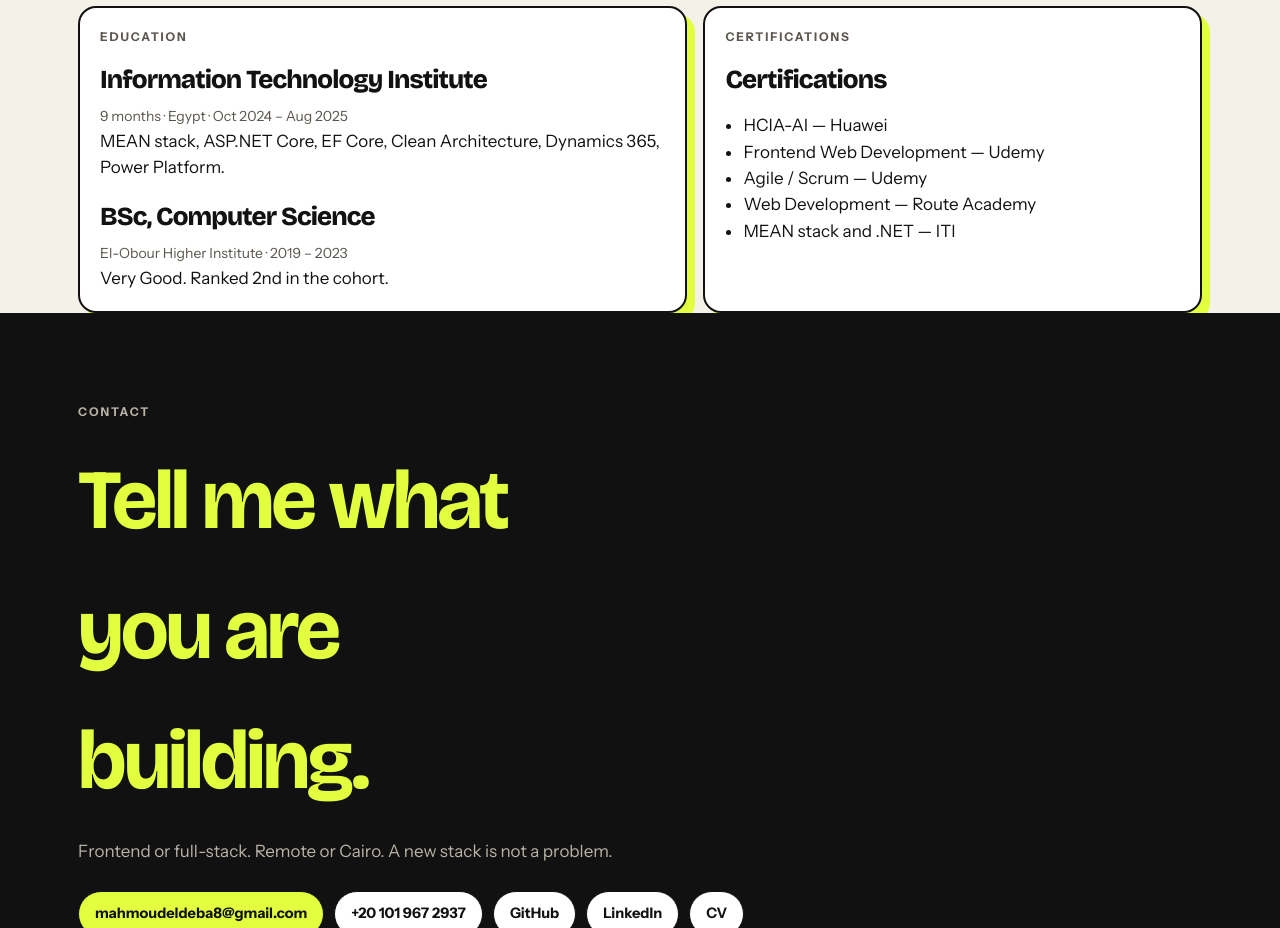
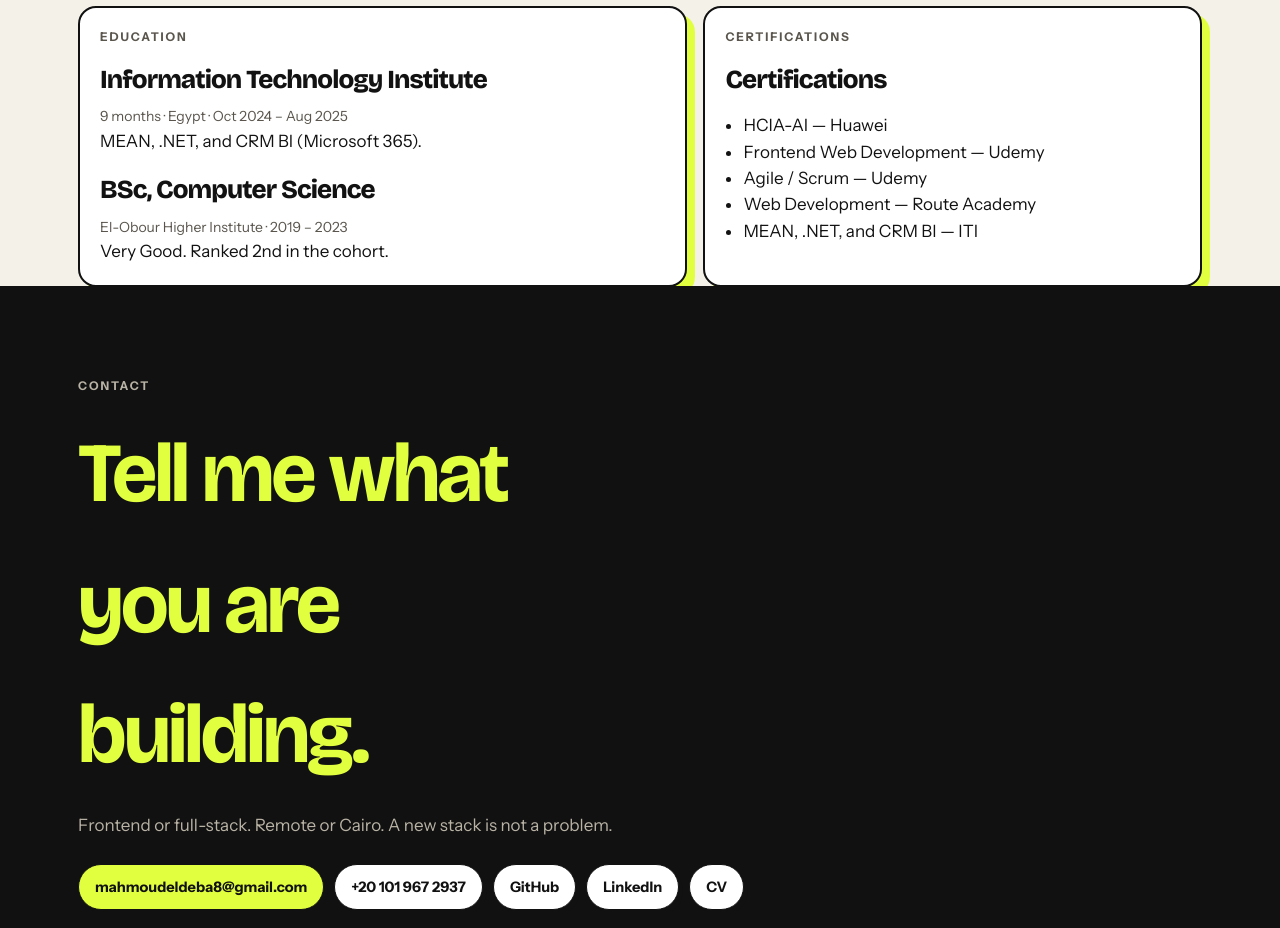
Before and after one commit to MahmoudELdeba34/MyProtofolio, a plain HTML site: page index.html in a window 1280 px wide. Shown: the part 9600-10528 px from the top of the page. Drawn offline with nearby package versions, Linux system fonts and the light colour scheme.

Commit message:
State the ITI tracks as MEAN, .NET, and CRM BI.
Microsoft 365 CRM BI replaces the earlier Dynamics and Power Platform wording.

```diff
--- a/index.html
+++ b/index.html
@@ -553,7 +553,7 @@ html[dir="rtl"] a[href^="mailto"] {
     <details class="skill"><summary><h3>AI in products</h3></summary><p>LLM APIs (Grok, Groq, Gemini), RAG with embeddings and vector search, assistants, secure API-key handling, prompt design, streaming chat UI.</p></details>
     <details class="skill"><summary><h3>API integration</h3></summary><p>REST, SignalR and Socket.io, JWT interceptors and route guards, Swagger and Postman. Working knowledge of ASP.NET Core Web API, Node.js, and SQL Server.</p></details>
     <details class="skill"><summary><h3>Architecture</h3></summary><p>Component-based architecture, SOLID, Clean Architecture, reusable UI systems, lazy loading, performance work that shows up in the numbers.</p></details>
-    <details class="skill"><summary><h3>Enterprise</h3></summary><p>Multi-tenant SaaS, role-based access control, operational dashboards. Dynamics 365 and Power Platform through ITI.</p></details>
+    <details class="skill"><summary><h3>Enterprise</h3></summary><p>Multi-tenant SaaS, role-based access control, operational dashboards. CRM BI on Microsoft 365 through ITI.</p></details>
     <details class="skill"><summary><h3>Commerce</h3></summary><p>Shopify, plus a custom storefront in Alpine with server-side validation.</p></details>
     <details class="skill"><summary><h3>Tools</h3></summary><p>Git and GitHub, GitHub Actions, Azure DevOps basics, Vercel and Netlify.</p></details>
     <details class="skill"><summary><h3>Languages</h3></summary><p>Arabic, native. English, fluent.</p></details>
@@ -601,7 +601,7 @@ html[dir="rtl"] a[href^="mailto"] {
         <p class="kicker"><span class="kick">Education</span></p>
         <h3>Information Technology Institute</h3>
         <p class="when">9 months · Egypt · Oct 2024 – Aug 2025</p>
-        <p>MEAN stack, ASP.NET Core, EF Core, Clean Architecture, Dynamics 365, Power Platform.</p>
+        <p>MEAN, .NET, and CRM BI (Microsoft 365).</p>
         <h3 style="margin-top:16px">BSc, Computer Science</h3>
         <p class="when">El-Obour Higher Institute · 2019 – 2023</p>
         <p>Very Good. Ranked 2nd in the cohort.</p>
@@ -614,7 +614,7 @@ html[dir="rtl"] a[href^="mailto"] {
           <li>Frontend Web Development — Udemy</li>
           <li>Agile / Scrum — Udemy</li>
           <li>Web Development — Route Academy</li>
-          <li>MEAN stack and .NET — ITI</li>
+          <li>MEAN, .NET, and CRM BI — ITI</li>
         </ul>
       </article>
     </div>
@@ -685,13 +685,13 @@ html[dir="rtl"] a[href^="mailto"] {
       frontend: { h: "What I own on the frontend", l: "Deep in the interface. Not locked to it. Pick the lens. The work rearranges.", live: "Showing the frontend view.", items: [["Interface architecture", "Standalone components, Signals, and RxJS in systems another developer can extend without a tour."], ["Speed you can measure", "Lazy loading and tighter change detection. Page load down 25%, and the same feel at 1,000+ concurrent users."], ["Intelligence in the product", "Streamed assistants in ProTrack, LifeCare, and Codevera. Keys, prompts, and context treated as product decisions."]] },
       backend: { h: "The layer under the screen", l: "I help shape the contract, then I wire the live updates and the auth.", live: "Showing the backend view.", items: [["API contracts", "REST shapes designed with the backend team so the screen fetches something stable."], ["Real-time", "SignalR on ProTrack and MAF. Socket.io for Codevera chat, voice notes, and live duels."], ["Security", "JWT interceptors, refresh rotation, route guards, and RBAC."]] },
       fullstack: { h: "From the click to the record", l: "One owner for the screen, the API, the data, and the assistant.", live: "Showing the full-stack view.", items: [["End to end", "ProTrack and LifeCare from architecture through deployment, including a clinic OS with 14 modules."], ["AI in the product", "Grok, Groq, and Gemini, plus RAG where the answer has to come from the product's own data."], ["How teams ship", "Reviews, sprint planning, SOLID, and Clean Architecture."]] },
-      crm: { h: "Software a business finishes its day in", l: "Roles, tenants, dashboards, and the console around the operation.", live: "Showing the enterprise view.", items: [["Multi-tenant products", "HR, payroll, and projects where the UI changes with the tenant and the role."], ["Operations consoles", "MAF: users, products, orders, payouts, rewards, ads, and live notifications."], ["CRM groundwork", "Dynamics 365 and Power Platform at ITI, and a CRM module inside LifeCare."]] }
+      crm: { h: "Software a business finishes its day in", l: "Roles, tenants, dashboards, and the console around the operation.", live: "Showing the enterprise view.", items: [["Multi-tenant products", "HR, payroll, and projects where the UI changes with the tenant and the role."], ["Operations consoles", "MAF: users, products, orders, payouts, rewards, ads, and live notifications."], ["CRM groundwork", "CRM BI on Microsoft 365 at ITI, and a CRM module inside LifeCare."]] }
     },
     ar: {
       frontend: { h: "ما أملكه في الواجهة", l: "عمق في الواجهة، من غير تقييد بها. اختر العدسة، فيعيد العمل ترتيب نفسه.", live: "عرض الواجهة.", items: [["معمارية الواجهة", "مكونات مستقلة، و Signals، و RxJS، في أنظمة يستطيع مطور آخر توسيعها دون جولة تعريف."], ["سرعة تُقاس", "تحميل كسول وضبط أدق لتحديث الواجهة. تحميل الصفحة أقل 25%، والإحساس نفسه مع أكثر من 1000 مستخدم في الوقت نفسه."], ["ذكاء داخل المنتج", "مساعدون متدفقون في ProTrack و LifeCare و Codevera. المفاتيح والـ prompts والسياق قرارات منتج."]] },
       backend: { h: "الطبقة تحت الشاشة", l: "أشارك في تشكيل العقد، ثم أوصل التحديث المباشر والمصادقة.", live: "عرض الباك إند.", items: [["عقود الـ API", "أشكال REST مصممة مع فريق الباك إند، حتى تجلب الشاشة شيئًا ثابتًا."], ["الوقت الحقيقي", "SignalR في ProTrack و MAF. و Socket.io لدردشة Codevera والملاحظات الصوتية والمبارزات المباشرة."], ["الحماية", "اعتراضات JWT، وتدوير التجديد، وحماية المسارات، و RBAC."]] },
       fullstack: { h: "من النقرة إلى السجل", l: "مالك واحد للشاشة، والـ API، والبيانات، والمساعد.", live: "عرض الفول ستاك.", items: [["من الطرف إلى الطرف", "ProTrack و LifeCare من المعمارية حتى النشر، ومنها نظام تشغيل لعيادة من 14 وحدة."], ["الذكاء في المنتج", "Grok و Groq و Gemini، مع RAG حين يجب أن تأتي الإجابة من بيانات المنتج نفسه."], ["طريقة تسليم الفريق", "مراجعات، وتخطيط سبرنت، و SOLID، و Clean Architecture."]] },
-      crm: { h: "برامج تُنهي بها الشركة يومها", l: "أدوار، ومستأجرون، ولوحات، ووحدة التشغيل.", live: "عرض أنظمة الشركات.", items: [["منتجات متعددة المستأجرين", "موارد بشرية ومرتبات ومشاريع، والواجهة تتغير مع المستأجر والدور."], ["وحدات التشغيل", "MAF: مستخدمون، ومنتجات، وطلبات، ومستحقات، ومكافآت، وإعلانات، وإشعارات مباشرة."], ["أساس الـ CRM", "Dynamics 365 و Power Platform في ITI، ووحدة CRM داخل LifeCare."]] }
+      crm: { h: "برامج تُنهي بها الشركة يومها", l: "أدوار، ومستأجرون، ولوحات، ووحدة التشغيل.", live: "عرض أنظمة الشركات.", items: [["منتجات متعددة المستأجرين", "موارد بشرية ومرتبات ومشاريع، والواجهة تتغير مع المستأجر والدور."], ["وحدات التشغيل", "MAF: مستخدمون، ومنتجات، وطلبات، ومستحقات، ومكافآت، وإعلانات، وإشعارات مباشرة."], ["أساس الـ CRM", "CRM BI على Microsoft 365 في ITI، ووحدة CRM داخل LifeCare."]] }
     }
   };
 
@@ -903,7 +903,7 @@ html[dir="rtl"] a[href^="mailto"] {
     "واجهات نماذج اللغة (Grok, Groq, Gemini)، و RAG مع embeddings والبحث المتجهي، والمساعدون، والتعامل الآمن مع مفاتيح الـ API، وتصميم الـ prompts، وواجهة محادثة متدفقة.",
     "REST، و SignalR و Socket.io، واعتراضات JWT وحماية المسارات، و Swagger و Postman. معرفة عملية بـ ASP.NET Core Web API و Node.js و SQL Server.",
     "معمارية مبنية على المكونات، و SOLID، و Clean Architecture، وأنظمة واجهات قابلة لإعادة الاستخدام، والتحميل الكسول، وتحسين أداء يظهر في الأرقام.",
-    "منصات SaaS متعددة المستأجرين، والتحكم بالوصول حسب الدور، ولوحات التشغيل. Dynamics 365 و Power Platform عبر ITI.",
+    "منصات SaaS متعددة المستأجرين، والتحكم بالوصول حسب الدور، ولوحات التشغيل. CRM BI على Microsoft 365 عبر ITI.",
     "Shopify، ومتجر مخصص في Alpine مع تحقق من جهة السيرفر.",
     "Git و GitHub، و GitHub Actions، وأساسيات Azure DevOps، و Vercel و Netlify.",
     "العربية، لغة أم. الإنجليزية، بطلاقة."
@@ -934,7 +934,7 @@ html[dir="rtl"] a[href^="mailto"] {
   bind("#career .card h3", ["معهد تكنولوجيا المعلومات", "بكالوريوس علوم الحاسب", "شهادات"]);
   bind("#career .when", ["9 أشهر · مصر · أكتوبر 2024 – أغسطس 2025", "معهد العبور العالي · 2019 – 2023"]);
   bind("#career .card p:not(.kicker):not(.when)", [
-    "مسار MEAN، و ASP.NET Core، و EF Core، و Clean Architecture، و Dynamics 365، و Power Platform.",
+    "MEAN، و .NET، و CRM BI على Microsoft 365.",
     "تقدير جيد جدًا. الترتيب الثاني على الدفعة."
   ]);
   bind("#career .card ul li", [
@@ -942,7 +942,7 @@ html[dir="rtl"] a[href^="mailto"] {
     "تطوير واجهات الويب — Udemy",
     "أجايل / سكرم — Udemy",
     "تطوير الويب — Route Academy",
-    "MEAN و .NET — ITI"
+    "MEAN و .NET و CRM BI — ITI"
   ]);
   bind("#contact h2", "قل لي ماذا تبني.");
   bind("#contact .sub", "واجهة أو فول ستاك. عن بُعد أو من القاهرة. تقنية جديدة ليست مشكلة.");
```
